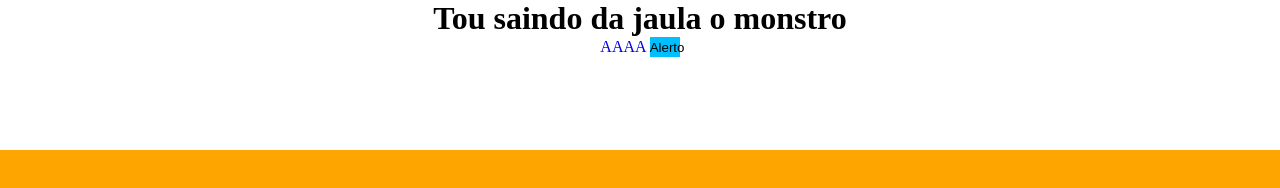
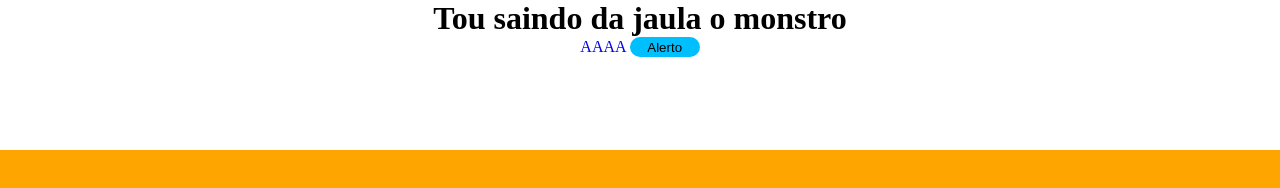
Before and after one commit to MathRocha20/matheus, a plain HTML site: page index.html in a window 1280 px wide. Drawn offline with Linux system fonts and the light colour scheme.

Commit message:
modificado 5

```diff
--- a/css/estilo.css
+++ b/css/estilo.css
@@ -16,7 +16,8 @@
 }
 button{
 	border: none;
-	width: 30px;
+	width: 70px;
 	height: 20px;
+	border-radius: 15px;
 	background: deepskyblue;
 }
```
